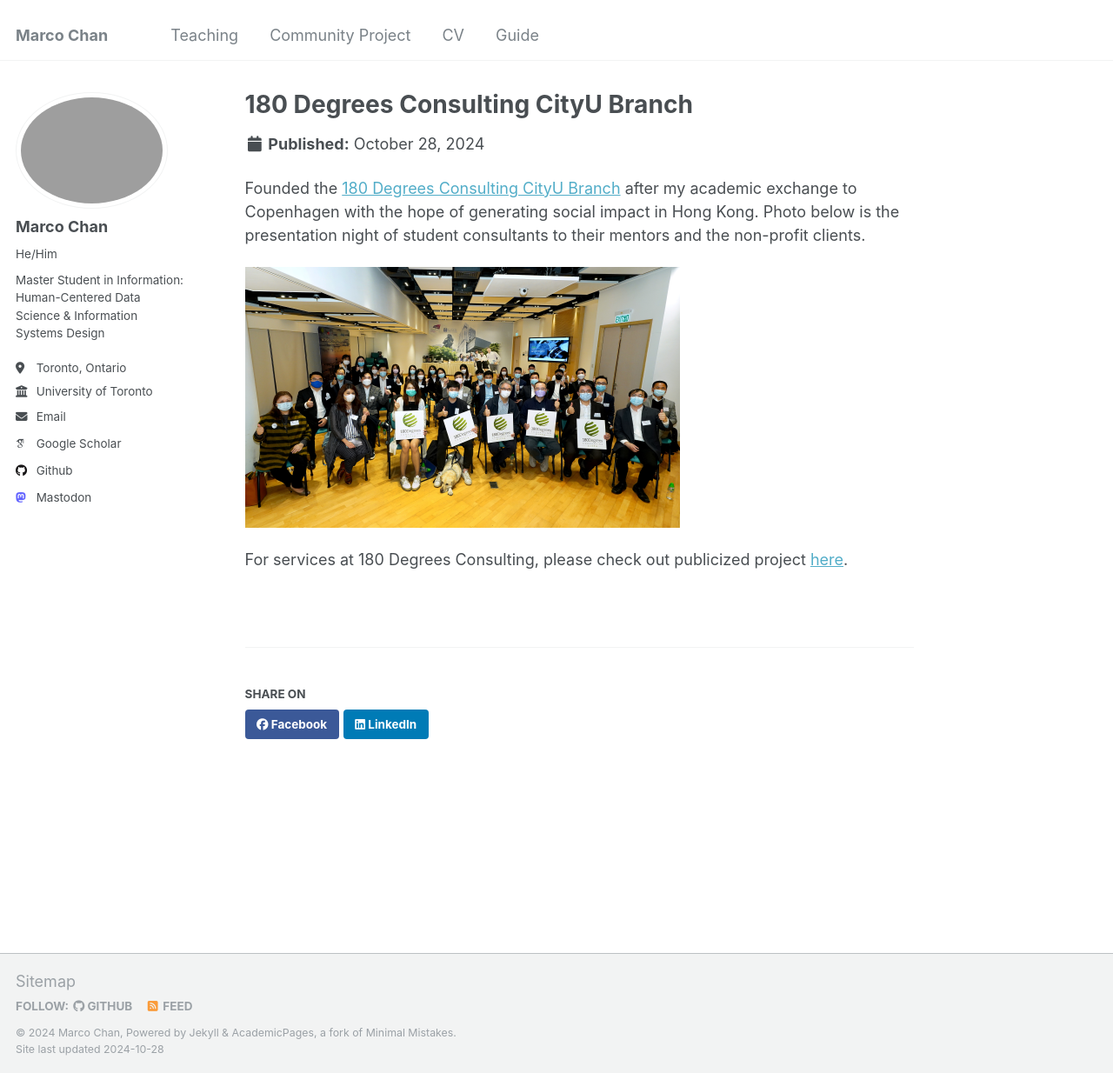
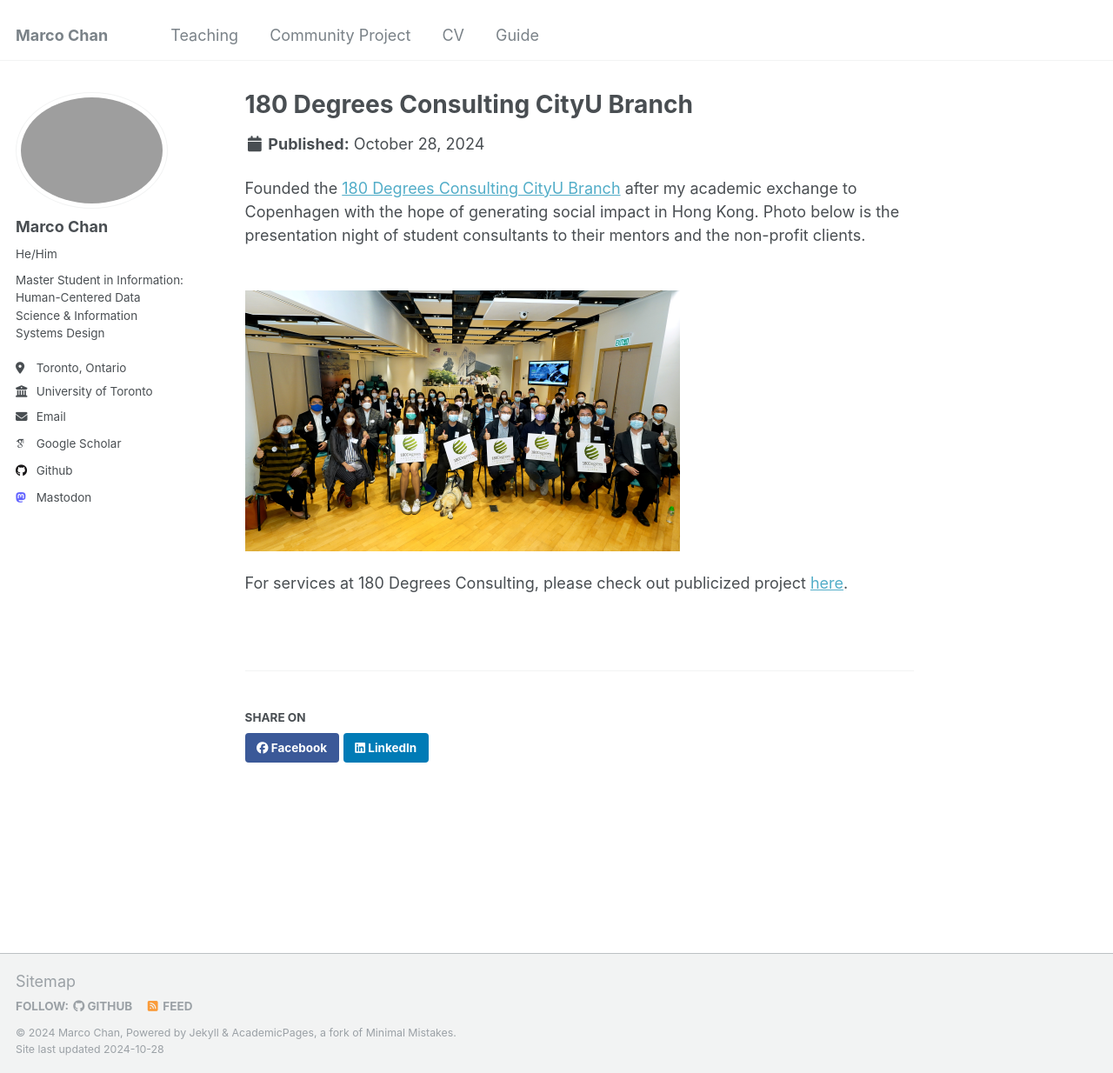
Before and after one commit to Marco-ProspectivePhD/home, a Jekyll site: the page built from _portfolio/Community Project.md, in a window 1280 px wide and 1234 px high. Shown: the whole window at 87% size. Built offline with Jekyll 4.4.1, drawn with Linux system fonts in a browser that asks for light colours; some web fonts are replaced.

Commit message:
Update Community Project.md

```diff
--- a/_portfolio/Community Project.md
+++ b/_portfolio/Community Project.md
@@ -6,6 +6,6 @@ collection: "Community Project"
 
 Founded the [180 Degrees Consulting CityU Branch](https://hk.linkedin.com/company/180dc-cityu) after my academic exchange to Copenhagen with the hope of generating social impact in Hong Kong. Photo below is the presentation night of student consultants to their mentors and the non-profit clients.
 
-<img src='/images/500x300.png'>
+<br/><img src='/images/500x300.png'>
 
 For services at 180 Degrees Consulting, please check out publicized project [here](https://drive.google.com/file/d/1-DkGAV8TzFDyAm4MAERJs18cmmhpO1YH/view?usp=sharing).
```
